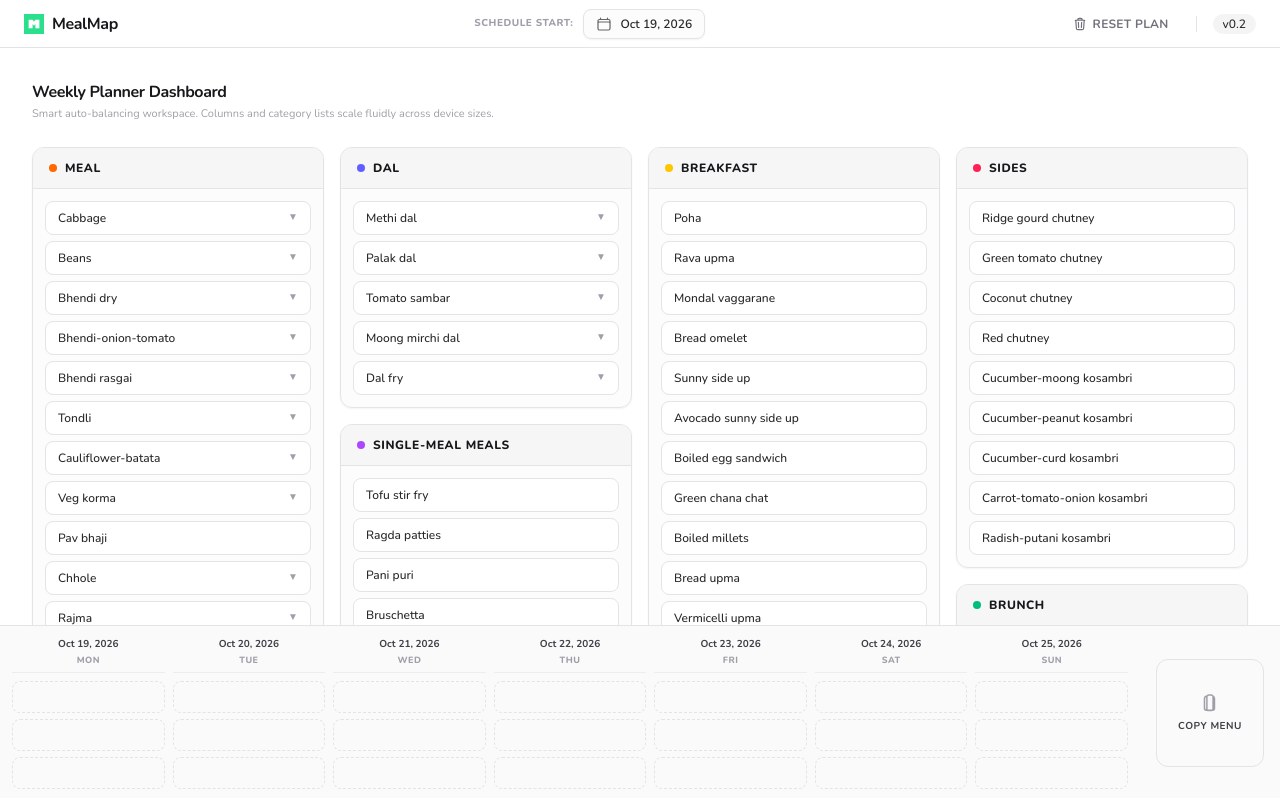
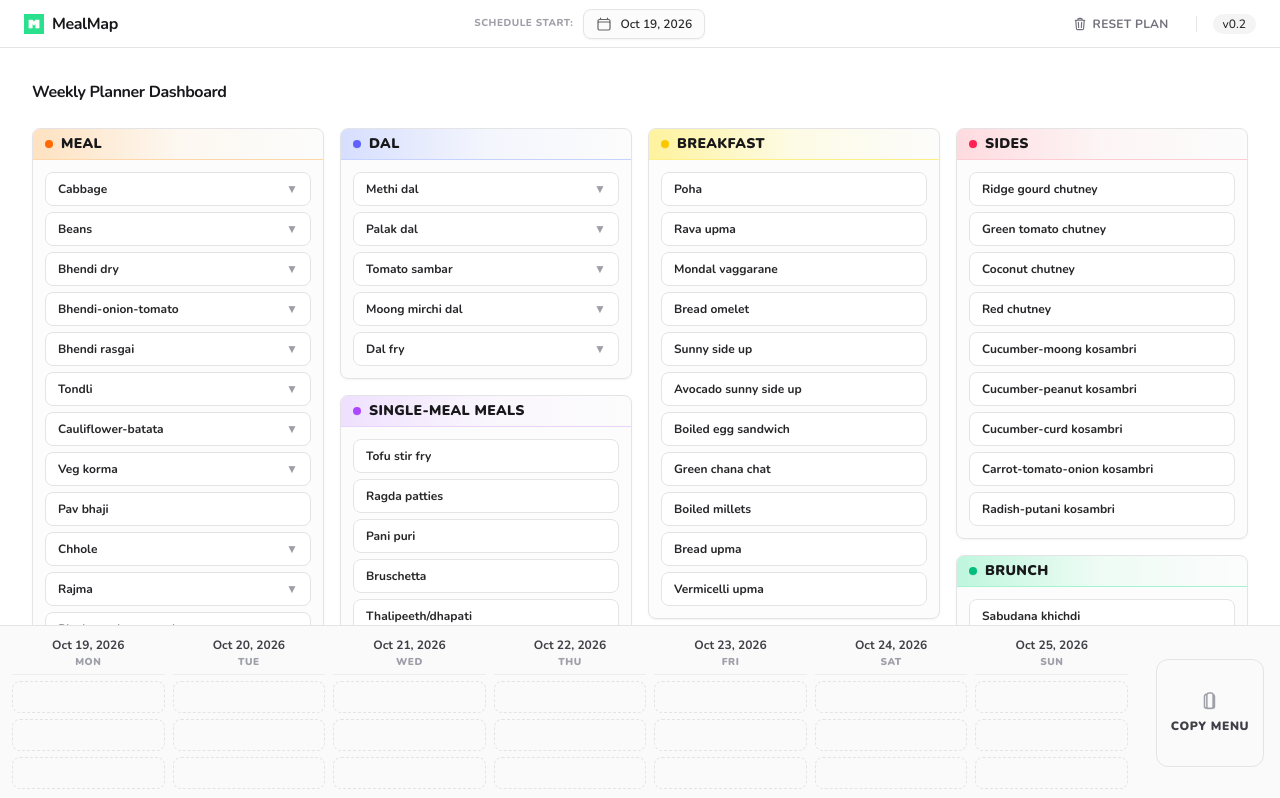
Before and after one commit to tushar-joshi-dev/meal-map, a React (Vite) app: page / in a window 1280 px wide. Shown: the top 798 px of the page. Built offline with nearby package versions, Linux system fonts and the light colour scheme.

Commit message:
Fix sizing and color contrasts.

```diff
--- a/src/components/category-box/CategoryBox.tsx
+++ b/src/components/category-box/CategoryBox.tsx
@@ -16,11 +16,12 @@ const CategoryBox: React.FC<CategoryBoxProps> = ({ title, items, slots, onSelect
     const theme = getCategoryTheme(colorToken);
 
     return (
-        <div className="flex flex-col bg-zinc-50/50 dark:bg-zinc-900 border border-zinc-200 dark:border-zinc-800/80 rounded-xl overflow-hidden shadow-xs h-full min-h-[180px] transition-colors duration-200">
+        <div className="flex flex-col bg-zinc-50/50 dark:bg-zinc-900 border border-zinc-200 dark:border-zinc-800/80 rounded-lg overflow-hidden shadow-xs h-full min-h-[180px] transition-colors duration-200">
 
-            <div className="px-4 py-3 bg-zinc-100/70 dark:bg-zinc-900/90 border-b border-zinc-200 dark:border-zinc-800/80 flex items-center gap-2">
-                <div className={`w-2 h-2 rounded-full flex-shrink-0 ${theme.circle}`} />
-                <h3 className="text-xs font-extrabold tracking-wider uppercase text-zinc-900 dark:text-zinc-100">
+            {/* Header: Fixed back to a compact, tight height track padding */}
+            <div className={`px-3 py-2 border-b flex items-center gap-2 select-none ${theme.border} ${theme.darkBorder} ${theme.headerBg}`}>
+                <div className={`w-2 h-2 rounded-full flex-shrink-0 shadow-2xs ${theme.circle}`} />
+                <h3 className="text-sm font-black tracking-wide uppercase text-zinc-900 dark:text-zinc-100 leading-none">
                     {title}
                 </h3>
             </div>
@@ -31,7 +32,6 @@ const CategoryBox: React.FC<CategoryBoxProps> = ({ title, items, slots, onSelect
                         {items.map((item, idx) => {
                             const isExpanded = expandedIndex === idx;
                             const hasOptions = item.options && item.options.length > 0;
-
                             const isSelected = slots.some(slot =>
                                 slot.meals && slot.meals.some(meal => meal.name === item.name)
                             );
@@ -53,6 +53,7 @@ const CategoryBox: React.FC<CategoryBoxProps> = ({ title, items, slots, onSelect
 
                             return (
                                 <div key={idx} className="flex flex-col gap-1">
+                                    {/* Primary Listing Card: Tight container padding restored (px-3 py-2) */}
                                     <div
                                         onClick={() => {
                                             if (isSelected && activeMealReference) {
@@ -60,7 +61,6 @@ const CategoryBox: React.FC<CategoryBoxProps> = ({ title, items, slots, onSelect
                                                 setExpandedIndex(null);
                                                 return;
                                             }
-
                                             if (hasOptions) {
                                                 setExpandedIndex(isExpanded ? null : idx);
                                             } else {
@@ -68,9 +68,8 @@ const CategoryBox: React.FC<CategoryBoxProps> = ({ title, items, slots, onSelect
                                                 setExpandedIndex(null);
                                             }
                                         }}
-                                        // String template literals fixed for correct tailwind interpolation styles
-                                        className={`w-full text-left text-xs font-medium px-3 py-2 rounded-lg border cursor-pointer transition-all active:scale-[0.99] select-none flex justify-between items-center ${isSelected
-                                                ? `theme.bg {theme.border} theme.darkBg {theme.darkBorder} font-semibold`
+                                        className={`w-full text-left text-xs font-bold px-3 py-2 rounded-lg border cursor-pointer transition-all active:scale-[0.99] select-none flex justify-between items-center ${isSelected
+                                                ? `theme.bg {theme.border} theme.darkBg {theme.darkBorder}`
                                                 : isExpanded
                                                     ? 'bg-zinc-100/80 dark:bg-zinc-800/60 border-zinc-300 dark:border-zinc-700 text-zinc-900 dark:text-zinc-100'
                                                     : `bg-white dark:bg-zinc-950 border-zinc-200 dark:border-zinc-800 text-zinc-800 dark:text-zinc-200 hover:bg-zinc-50 dark:hover:bg-zinc-900 theme.hoverBorder {theme.darkHoverBorder}`
@@ -79,15 +78,16 @@ const CategoryBox: React.FC<CategoryBoxProps> = ({ title, items, slots, onSelect
                                         {isSelected ? (
                                             <SelectedMealLabel fullName={targetDisplayName} colorToken={colorToken} />
                                         ) : (
-                                            <span className="text-zinc-800 dark:text-zinc-200 truncate">{item.name}</span>
+                                            <span className="text-xs font-bold text-zinc-800 dark:text-zinc-200 truncate">{item.name}</span>
                                         )}
                                         {hasOptions && !isSelected && (
-                                            <span className={`text-[10px] font-bold transition-transform duration-200 text-zinc-400 ${isExpanded ? 'rotate-180' : ''}`}>
+                                            <span className="text-xs font-bold transition-transform duration-200 text-zinc-400">
                                                 ▼
                                             </span>
                                         )}
                                     </div>
 
+                                    {/* Option Drawer: Maintained compact gap sizes */}
                                     {hasOptions && isExpanded && !isSelected && (
                                         <div className="px-1.5 py-1 bg-zinc-100/40 dark:bg-zinc-950/60 rounded-lg border border-zinc-200/50 dark:border-zinc-800/60 flex flex-wrap gap-1 mt-0.5">
                                             {item.options!.map((option, optIdx) => (
@@ -97,7 +97,7 @@ const CategoryBox: React.FC<CategoryBoxProps> = ({ title, items, slots, onSelect
                                                         onSelectMeal?.({ name: item.name, option, categoryColor: colorToken });
                                                         setExpandedIndex(null);
                                                     }}
-                                                    className="text-[10px] cursor-pointer font-semibold px-2 py-1 rounded-md bg-white dark:bg-zinc-900 border border-zinc-200 dark:border-zinc-800 text-zinc-600 dark:text-zinc-400 hover:bg-zinc-50 dark:hover:bg-zinc-800 hover:text-zinc-900 dark:hover:text-zinc-100 transition-all active:scale-95"
+                                                    className="text-xs cursor-pointer font-bold px-2 py-0.5 rounded-md bg-white dark:bg-zinc-900 border border-zinc-200 dark:border-zinc-800 text-zinc-600 dark:text-zinc-400 hover:bg-zinc-50 dark:hover:bg-zinc-800 hover:text-zinc-900 dark:hover:text-zinc-100 transition-all active:scale-95"
                                                 >
                                                     + {option}
                                                 </button>
--- a/src/components/category-box/CategoryColors.tsx
+++ b/src/components/category-box/CategoryColors.tsx
@@ -4,46 +4,55 @@ export const CATEGORY_COLORS: Record<CategoryColorToken, {
     circle: string; bg: string; border: string; text: string; subText: string;
     hoverBorder: string; darkBg: string; darkBorder: string; darkText: string;
     darkSubText: string; darkHoverBorder: string;
+    headerBg: string; // Updated to highly visible, rich same-hue gradients
 }> = {
     yellow: {
         circle: 'bg-yellow-400 dark:bg-yellow-500',
         bg: 'bg-yellow-50/70', border: 'border-yellow-200', text: 'text-yellow-800', subText: 'text-yellow-700/80', hoverBorder: 'hover:border-yellow-300',
-        darkBg: 'dark:bg-yellow-950/20', darkBorder: 'dark:border-yellow-900/40', darkText: 'dark:text-yellow-300', darkSubText: 'dark:text-yellow-400/80', darkHoverBorder: 'dark:hover:border-yellow-800'
+        darkBg: 'dark:bg-yellow-950/20', darkBorder: 'dark:border-yellow-900/40', darkText: 'dark:text-yellow-300', darkSubText: 'dark:text-yellow-400/80', darkHoverBorder: 'dark:hover:border-yellow-800',
+        headerBg: 'bg-gradient-to-r from-yellow-200/80 via-yellow-100/40 to-transparent dark:from-yellow-900/50 dark:via-yellow-950/20 dark:to-transparent'
     },
     emerald: {
         circle: 'bg-emerald-500',
         bg: 'bg-emerald-50/70', border: 'border-emerald-200', text: 'text-emerald-800', subText: 'text-emerald-700/80', hoverBorder: 'hover:border-emerald-300',
-        darkBg: 'dark:bg-emerald-950/20', darkBorder: 'dark:border-emerald-900/40', darkText: 'dark:text-emerald-300', darkSubText: 'dark:text-emerald-400/80', darkHoverBorder: 'dark:hover:border-emerald-800'
+        darkBg: 'dark:bg-emerald-950/20', darkBorder: 'dark:border-emerald-900/40', darkText: 'dark:text-emerald-300', darkSubText: 'dark:text-emerald-400/80', darkHoverBorder: 'dark:hover:border-emerald-800',
+        headerBg: 'bg-gradient-to-r from-emerald-200/70 via-emerald-100/30 to-transparent dark:from-emerald-900/40 dark:via-emerald-950/20 dark:to-transparent'
     },
     orange: {
         circle: 'bg-orange-500',
         bg: 'bg-orange-50/70', border: 'border-orange-200', text: 'text-orange-800', subText: 'text-orange-700/80', hoverBorder: 'hover:border-orange-300',
-        darkBg: 'dark:bg-orange-950/20', darkBorder: 'dark:border-orange-900/40', darkText: 'dark:text-orange-300', darkSubText: 'dark:text-orange-400/80', darkHoverBorder: 'dark:hover:border-orange-800'
+        darkBg: 'dark:bg-orange-950/20', darkBorder: 'dark:border-orange-900/40', darkText: 'dark:text-orange-300', darkSubText: 'dark:text-orange-400/80', darkHoverBorder: 'dark:hover:border-orange-800',
+        headerBg: 'bg-gradient-to-r from-orange-200/70 via-orange-100/30 to-transparent dark:from-orange-900/40 dark:via-orange-950/20 dark:to-transparent'
     },
     indigo: {
         circle: 'bg-indigo-500',
         bg: 'bg-indigo-50/70', border: 'border-indigo-200', text: 'text-indigo-800', subText: 'text-indigo-700/80', hoverBorder: 'hover:border-indigo-300',
-        darkBg: 'dark:bg-indigo-950/20', darkBorder: 'dark:border-indigo-900/40', darkText: 'dark:text-indigo-300', darkSubText: 'dark:text-indigo-400/80', darkHoverBorder: 'dark:hover:border-indigo-800'
+        darkBg: 'dark:bg-indigo-950/20', darkBorder: 'dark:border-indigo-900/40', darkText: 'dark:text-indigo-300', darkSubText: 'dark:text-indigo-400/80', darkHoverBorder: 'dark:hover:border-indigo-800',
+        headerBg: 'bg-gradient-to-r from-indigo-200/70 via-indigo-100/30 to-transparent dark:from-indigo-900/40 dark:via-indigo-950/20 dark:to-transparent'
     },
     purple: {
         circle: 'bg-purple-500',
         bg: 'bg-purple-50/70', border: 'border-purple-200', text: 'text-purple-800', subText: 'text-purple-700/80', hoverBorder: 'hover:border-purple-300',
-        darkBg: 'dark:bg-purple-950/20', darkBorder: 'dark:border-purple-900/40', darkText: 'dark:text-purple-300', darkSubText: 'dark:text-purple-400/80', darkHoverBorder: 'dark:hover:border-purple-800'
+        darkBg: 'dark:bg-purple-950/20', darkBorder: 'dark:border-purple-900/40', darkText: 'dark:text-purple-300', darkSubText: 'dark:text-purple-400/80', darkHoverBorder: 'dark:hover:border-purple-800',
+        headerBg: 'bg-gradient-to-r from-purple-200/70 via-purple-100/30 to-transparent dark:from-purple-900/40 dark:via-purple-950/20 dark:to-transparent'
     },
     rose: {
         circle: 'bg-rose-500',
         bg: 'bg-rose-50/70', border: 'border-rose-200', text: 'text-rose-800', subText: 'text-rose-700/80', hoverBorder: 'hover:border-rose-300',
-        darkBg: 'dark:bg-rose-950/20', darkBorder: 'dark:border-rose-900/40', darkText: 'dark:text-rose-300', darkSubText: 'dark:text-rose-400/80', darkHoverBorder: 'dark:hover:border-rose-800'
+        darkBg: 'dark:bg-rose-950/20', darkBorder: 'dark:border-rose-900/40', darkText: 'dark:text-rose-300', darkSubText: 'dark:text-rose-400/80', darkHoverBorder: 'dark:hover:border-rose-800',
+        headerBg: 'bg-gradient-to-r from-rose-200/70 via-rose-100/30 to-transparent dark:from-rose-900/40 dark:via-rose-950/20 dark:to-transparent'
     },
     cyan: {
         circle: 'bg-cyan-500',
         bg: 'bg-cyan-50/70', border: 'border-cyan-200', text: 'text-cyan-800', subText: 'text-cyan-700/80', hoverBorder: 'hover:border-cyan-300',
-        darkBg: 'dark:bg-cyan-950/20', darkBorder: 'dark:border-cyan-900/40', darkText: 'dark:text-cyan-300', darkSubText: 'dark:text-cyan-400/80', darkHoverBorder: 'dark:hover:border-cyan-800'
+        darkBg: 'dark:bg-cyan-950/20', darkBorder: 'dark:border-cyan-900/40', darkText: 'dark:text-cyan-300', darkSubText: 'dark:text-cyan-400/80', darkHoverBorder: 'dark:hover:border-cyan-800',
+        headerBg: 'bg-gradient-to-r from-cyan-200/70 via-cyan-100/30 to-transparent dark:from-cyan-900/40 dark:via-cyan-950/20 dark:to-transparent'
     },
     fuchsia: {
         circle: 'bg-fuchsia-500',
         bg: 'bg-fuchsia-50/70', border: 'border-fuchsia-200', text: 'text-fuchsia-800', subText: 'text-fuchsia-700/80', hoverBorder: 'hover:border-fuchsia-300',
-        darkBg: 'dark:bg-fuchsia-950/20', darkBorder: 'dark:border-fuchsia-900/40', darkText: 'dark:text-fuchsia-300', darkSubText: 'dark:text-fuchsia-400/80', darkHoverBorder: 'dark:hover:border-fuchsia-800'
+        darkBg: 'dark:bg-fuchsia-950/20', darkBorder: 'dark:border-fuchsia-900/40', darkText: 'dark:text-fuchsia-300', darkSubText: 'dark:text-fuchsia-400/80', darkHoverBorder: 'dark:hover:border-fuchsia-800',
+        headerBg: 'bg-gradient-to-r from-fuchsia-200/70 via-fuchsia-100/30 to-transparent dark:from-fuchsia-900/40 dark:via-fuchsia-950/20 dark:to-transparent'
     }
 };
 
--- a/src/components/footer/Footer.tsx
+++ b/src/components/footer/Footer.tsx
@@ -9,30 +9,54 @@ const Footer = () => {
     const handleClipboardCopy = () => {
         if (isCopied) return;
 
-        // Helper utility to match the columns with target calendar date text blocks
-        const getFormattedDateLabel = (colIndex: number) => {
-            const baseDate = startDate ? new Date(startDate + 'T00:00:00') : new Date();
-            baseDate.setDate(baseDate.getDate() + colIndex);
-
-            const dateStr = baseDate.toLocaleDateString('en-US', { month: 'short', day: 'numeric', year: 'numeric' });
-            const dayStr = baseDate.toLocaleDateString('en-US', { weekday: 'short' }).toUpperCase();
-            return `${dateStr} (${dayStr})`;
+        // 1. Array labels mapping your exact row indexes to letters
+        const ROW_LABELS: Record<number, string> = {
+            0: 'B', // Row 0: Breakfast
+            1: 'L', // Row 1: Lunch
+            2: 'D'  // Row 2: Dinner
         };
 
-        // 2. Map items out using active dynamic dates instead of index addresses
-        const menuSummary = slots
-            .filter(s => s.meals && s.meals.length > 0)
-            .map(s => {
-                const dateLabel = getFormattedDateLabel(s.col); // Match via slot column index properties
-                const formattedMeals = s.meals
-                    .map(m => m.option ? `${m.name} (${m.option})` : m.name)
-                    .join(', ');
+        const daySummaries: string[] = [];
 
-                return `${dateLabel}: ${formattedMeals}`;
-            })
-            .join('\n');
+        // 2. Loop chronologically through each of the 7 column days
+        for (let colIdx = 0; colIdx < 7; colIdx++) {
 
-        navigator.clipboard.writeText(menuSummary || "No items selected yet.");
+            // Filter all slots belonging to this specific day column that contain meals
+            const daySlots = slots.filter(s => s.col === colIdx && s.meals && s.meals.length > 0);
+
+            // Skip the entire day block if no slots contain meals
+            if (daySlots.length === 0) continue;
+
+            // Compute the descriptive full-text date header label
+            const baseDate = startDate ? new Date(startDate + 'T00:00:00') : new Date();
+            baseDate.setDate(baseDate.getDate() + colIdx);
+
+            const dateStr = baseDate.toLocaleDateString('en-US', { month: 'long', day: 'numeric', year: 'numeric' });
+            const dayLongName = baseDate.toLocaleDateString('en-US', { weekday: 'long' });
+            const dateHeader = `${dateStr} (${dayLongName})`;
+
+            // Build out meal row bullet entries for this single calendar day column
+            const mealBullets = daySlots
+                // Sort rows sequentially (Row 0: Breakfast -> Row 1: Lunch -> Row 2: Dinner)
+                .sort((a, b) => a.row - b.row)
+                .map(slot => {
+                    const label = ROW_LABELS[slot.row - 1] || `Row ${slot.row}`;
+                    const itemsString = slot.meals
+                        .map(m => m.option ? `${m.name} & ${m.option}` : m.name)
+                        .join(', ');
+
+                    return `* ${label} - ${itemsString}`;
+                })
+                .join('\n');
+
+            // Bundle the date header with its respective child bullets
+            daySummaries.push(`${dateHeader}\n${mealBullets}`);
+        }
+
+        // 3. Join the compiled target calendar days with clean double line breaks
+        const finalOutputString = daySummaries.join('\n\n');
+
+        navigator.clipboard.writeText(finalOutputString || "No items selected yet.");
 
         setIsCopied(true);
         setTimeout(() => {
@@ -70,7 +94,7 @@ const Footer = () => {
                     )}
 
                     {/* Dynamic Label Swap */}
-                    <span className="text-[10px] font-bold tracking-wider uppercase transition-colors">
+                    <span className="text-[12px] font-black tracking-wider uppercase transition-colors">
                         {isCopied ? 'Copied' : 'Copy Menu'}
                     </span>
                 </button>
--- a/src/components/meal-grid/MealGrid.tsx
+++ b/src/components/meal-grid/MealGrid.tsx
@@ -77,19 +77,19 @@ const MealGrid: React.FC = () => {
     return (
         <div className="flex flex-col w-full h-full justify-center overflow-visible">
 
-            {/* COLUMN SUB-HEADERS ROW: Absolute dates sitting above the grid layout */}
+            {/* COLUMN HEADERS: Clean and compact line-height adjustments */}
             <div
-                className="grid gap-x-2 mb-2 w-full text-center select-none"
+                className="grid gap-x-2 mb-1.5 w-full text-center select-none"
                 style={{ gridTemplateColumns: 'repeat(7, minmax(110px, 1fr))' }}
             >
                 {Array.from({ length: 7 }).map((_, colIdx) => {
                     const { dateString, dayName } = getColumnDateHeader(colIdx);
                     return (
                         <div key={colIdx} className="flex flex-col items-center justify-center border-b border-zinc-200/60 dark:border-zinc-800/60 pb-1">
-                            <span className="text-[10px] font-bold text-zinc-700 dark:text-zinc-300">
+                            <span className="text-xs font-bold text-zinc-700 dark:text-zinc-300">
                                 {dateString}
                             </span>
-                            <span className="text-[9px] font-extrabold tracking-wider text-zinc-400 dark:text-zinc-500 mt-0.5">
+                            <span className="text-[10px] font-black tracking-wider text-zinc-400 dark:text-zinc-500 mt-0.5">
                                 {dayName}
                             </span>
                         </div>
@@ -97,9 +97,9 @@ const MealGrid: React.FC = () => {
                 })}
             </div>
 
-            {/* MEAL GRID LAYOUT WORKSPACE */}
+            {/* WORKSPACE MATRIX: Restored absolute h-8 container heights to stay within the 140px/175px footer frame perfectly */}
             <div
-                className="grid gap-x-2 gap-y-1.5 h-full w-full items-center"
+                className="grid gap-x-2 gap-y-1.5 w-full items-center overflow-visible"
                 style={{
                     gridTemplateRows: 'repeat(3, minmax(0, 1fr))',
                     gridTemplateColumns: 'repeat(7, minmax(110px, 1fr))'
@@ -113,20 +113,12 @@ const MealGrid: React.FC = () => {
                             key={slot.id}
                             onDragOver={(e) => handleDragOver(e, slotIdx)}
                             onDrop={(e) => handleDrop(e, slotIdx)}
-                            /*
-                              1. Added 'overflow-visible' and 'relative' to anchor child layouts.
-                              2. Added 'hover:z-30' so the active cell moves above its adjacent layout neighbors on hover.
-                            */
-                            className={`h-8 w-full flex flex-row gap-1 p-0.5 rounded-lg border transition-all duration-150 relative overflow-visible hover:z-30 ${hasMeals
-                                ? 'bg-transparent border-transparent'
-                                : 'border-dashed border-zinc-200 dark:border-zinc-800'
+                            className={`h-8 w-full flex flex-row gap-1 p-0.5 rounded-lg border transition-all duration-150 relative overflow-visible hover:z-30 ${hasMeals ? 'bg-transparent border-transparent' : 'border-dashed border-zinc-200 dark:border-zinc-800'
                                 }`}
                         >
                             {hasMeals ? (
                                 slot.meals.map((meal, mealIdx) => {
                                     const fullMealString = meal.option ? `${meal.name} (${meal.option})` : meal.name;
-
-                                    // Uses the fallback-safe getter method to retrieve styles securely
                                     const cardTheme = getCategoryTheme(meal.categoryColor);
 
                                     return (
@@ -134,15 +126,16 @@ const MealGrid: React.FC = () => {
                                             key={`${slot.id}-${mealIdx}`}
                                             draggable
                                             onDragStart={(e) => handleDragStart(e, slotIdx, mealIdx)}
-                                            className={`group relative flex-1 min-w-0 h-full flex items-center px-1.5 rounded-md text-[10px] font-medium shadow-xs cursor-grab active:cursor-grabbing hover:shadow-sm transition-shadow text-left ${cardTheme.bg} ${cardTheme.border} ${cardTheme.darkBg} ${cardTheme.darkBorder}`}
+                                            /* Tight padding (px-1 py-0) keeps text centered inside h-8 frame boundaries cleanly */
+                                            className={`group relative flex-1 min-w-0 h-full flex items-center px-1 py-0 rounded-md text-xs font-bold shadow-xs cursor-grab active:cursor-grabbing hover:shadow-sm transition-all text-left ${cardTheme.bg} ${cardTheme.border} ${cardTheme.darkBg} ${cardTheme.darkBorder}`}
                                         >
                                             <div className="truncate w-full pointer-events-none">
                                                 <SelectedMealLabel fullName={fullMealString} colorToken={meal.categoryColor} />
                                             </div>
 
-                                            {/* CUSTOM CSS TOOLTIP STAYS UNTOUCHED */}
+                                            {/* TOOLTIP AXIS */}
                                             <div className="absolute hidden group-hover:flex bottom-full left-1/2 -translate-x-1/2 mb-1.5 z-50 pointer-events-none flex-col items-center">
-                                                <div className="bg-zinc-950 dark:bg-zinc-800 text-white dark:text-zinc-100 text-[10px] px-2 py-1 rounded shadow-md whitespace-nowrap font-normal border border-zinc-800 dark:border-zinc-700 max-w-[200px] truncate">
+                                                <div className="bg-zinc-950 dark:bg-zinc-800 text-white dark:text-zinc-100 text-xs px-2 py-1 rounded-md shadow-md whitespace-nowrap font-medium border border-zinc-800 dark:border-zinc-700 max-w-[200px] truncate">
                                                     {fullMealString}
                                                 </div>
                                                 <div className="w-1.5 h-1.5 bg-zinc-950 dark:bg-zinc-800 border-r border-b border-zinc-800 dark:border-zinc-700 rotate-45 -mt-[4px]"></div>
--- a/src/context/MealGridContext.tsx
+++ b/src/context/MealGridContext.tsx
@@ -1,4 +1,4 @@
-import React, { createContext, useContext, useState } from 'react';
+import React, { createContext, useContext } from 'react';
 import type { GridSlot, MealItem } from '../model/meal';
 import useLocalStorage from '../hooks/LocalStorage';
 
--- a/src/pages/PlanBuilder.tsx
+++ b/src/pages/PlanBuilder.tsx
@@ -158,9 +158,6 @@ const PlanBuilderPage = () => {
                 <h1 className="text-base font-bold tracking-tight text-zinc-900 dark:text-zinc-50">
                     Weekly Planner Dashboard
                 </h1>
-                <p className="text-[11px] text-zinc-400 dark:text-zinc-500">
-                    Smart auto-balancing workspace. Columns and category lists scale fluidly across device sizes.
-                </p>
             </div>
 
             {/* =======================================================================
```
Also changed, not shown: src/components/item-label/SelectedMealLabel.tsx (+5 -3 lines).
